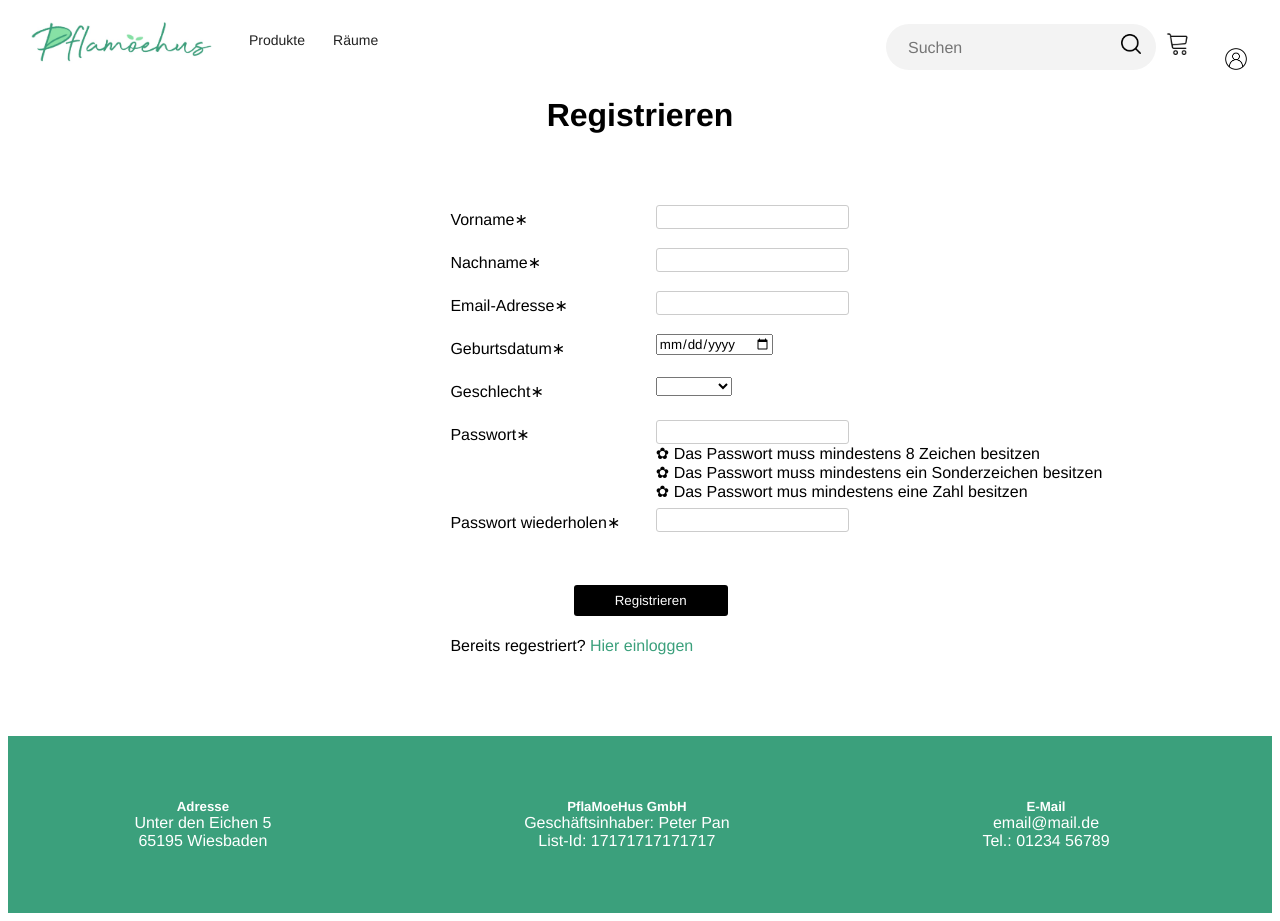
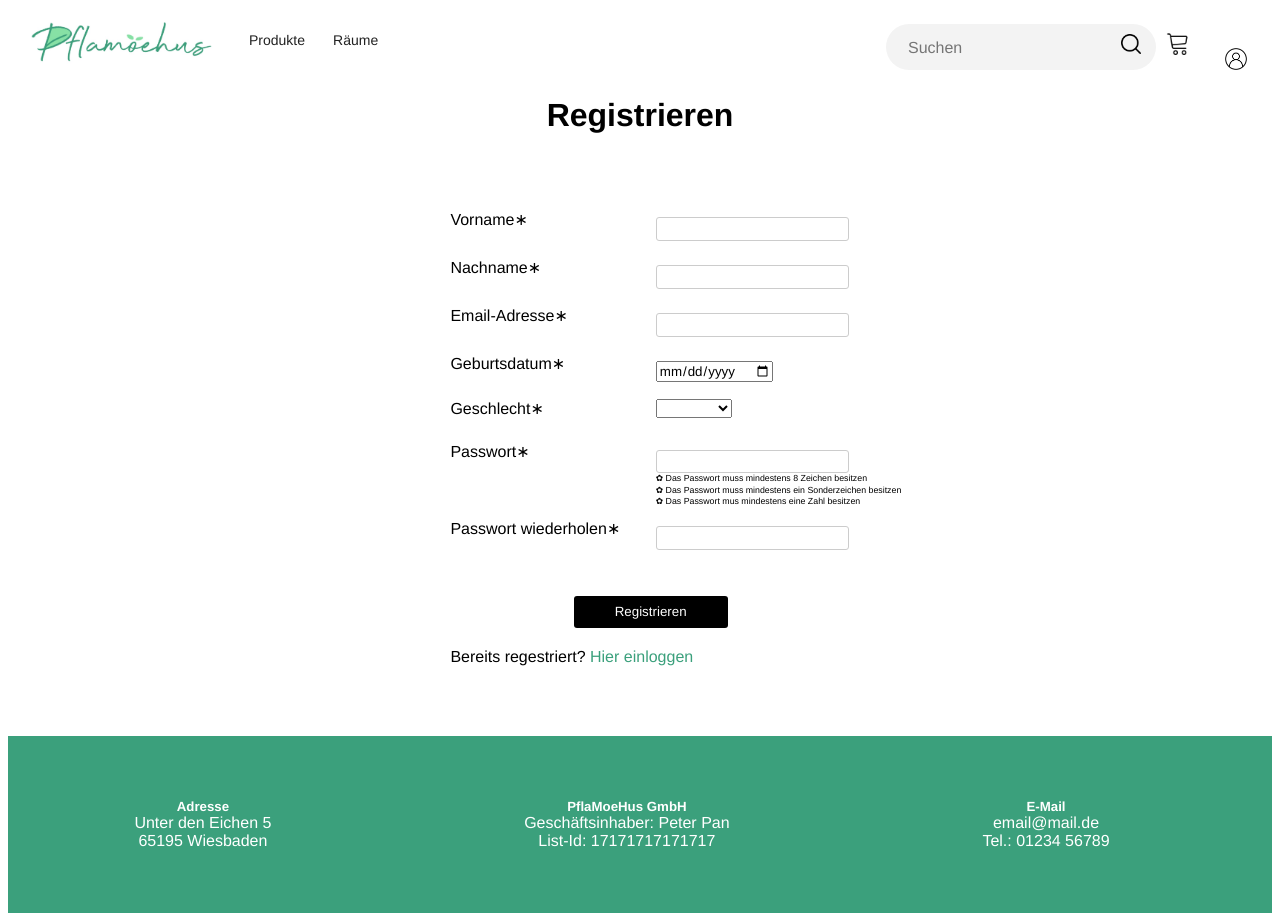
Before and after one commit to IsabelleSchmidt/BigSoftwareProject_Frontend, a Vue app: page /register in a window 1280 px wide. Built offline with nearby package versions, Linux system fonts and the light colour scheme.

Commit message:
Registrieren Formular Style angepasst

```diff
--- a/src/views/Register.vue
+++ b/src/views/Register.vue
@@ -75,7 +75,7 @@
           <label for="gender" class="left">Geschlecht&lowast;</label>
         </div>
         <div class="col2">
-          <select v-model="gender" name="gender" class="right" required>
+          <select v-model="gender" name="gender" required>
             <option value="FEMALE">weiblich</option>
             <option value="MALE">männlich</option>
             <option value="DIVERSE">divers</option>
@@ -263,6 +263,7 @@ label {
 .col2 {
   float: left;
   width: 75%;
+  padding: 12px 0px 0px 0px;
 }
 
 .row:after {
@@ -326,4 +327,10 @@ input[type=submit]{
     color: $color-green;
 }
 
+.correct{
+    color: black;
+    margin-bottom: 0.15em;
+    font-size: 0.55em;
+}
+
 </style>
```
